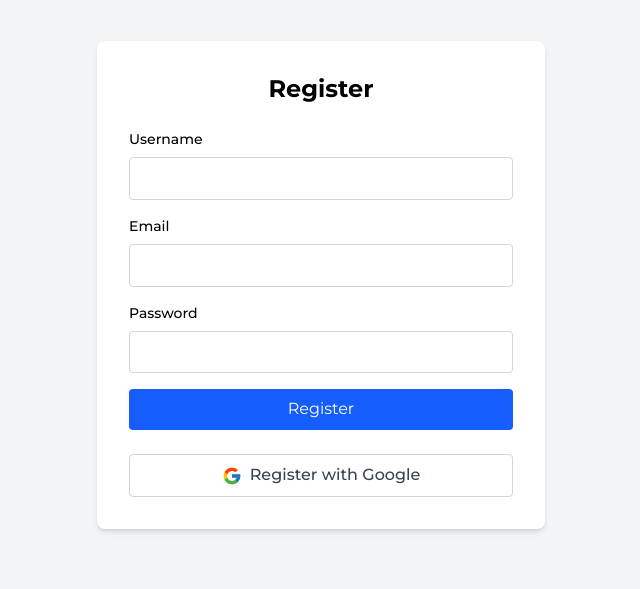
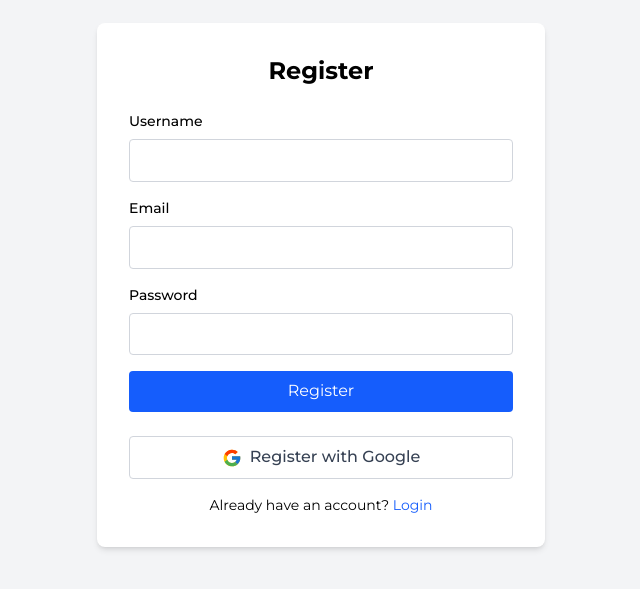
Before and after one commit to awais-ahmad01/MindMap, a React (Vite) app in the folder client/: page /register in a window 1280 px wide. Shown: the part 115-704 px from the top of the page, without its empty margins (319-959 px from the left). Built offline with nearby package versions, Linux system fonts and the light colour scheme; no server answers.

Commit message:
updated register.jsx

```diff
--- a/client/src/pages/register.jsx
+++ b/client/src/pages/register.jsx
@@ -86,16 +86,13 @@ const Register = () => {
           <GoogleLoginButton label="Register with Google" />
         </div>
 
-        {registered && (
-          <div className="mt-6 text-center">
-            <p className="text-green-600 font-medium mb-2">
-              Please check your email and verify your account to continue.
-            </p>
-            <Link to="/login" className="text-blue-600 hover:underline">
-              Go to Login
-            </Link>
-          </div>
-        )}
+        <p className="text-center text-sm mt-4">
+          Already have an account?{" "}
+          <Link to="/login" className="text-blue-600 hover:underline">
+            Login
+          </Link>
+        </p>
+
       </div>
     </div>
   );
```
